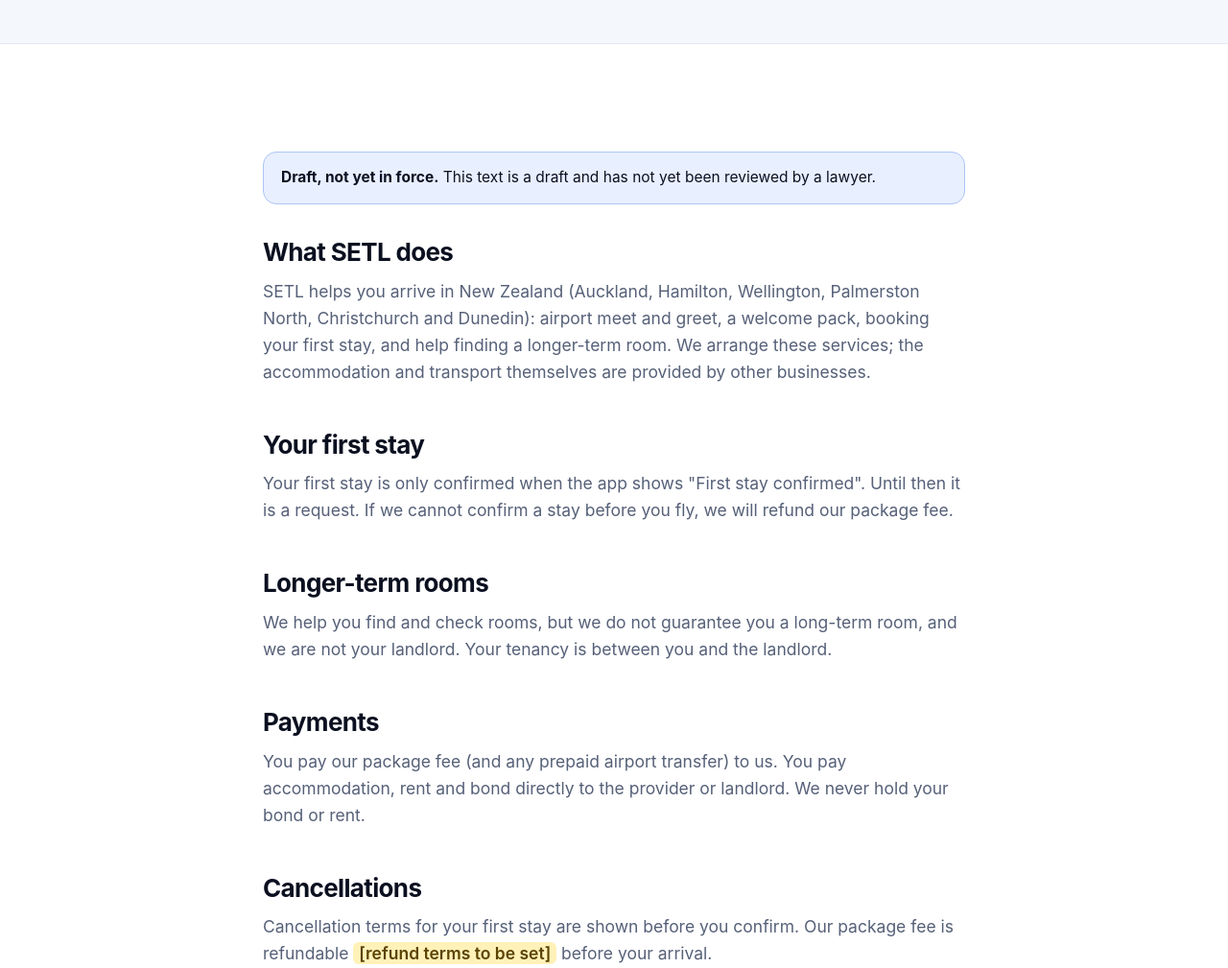
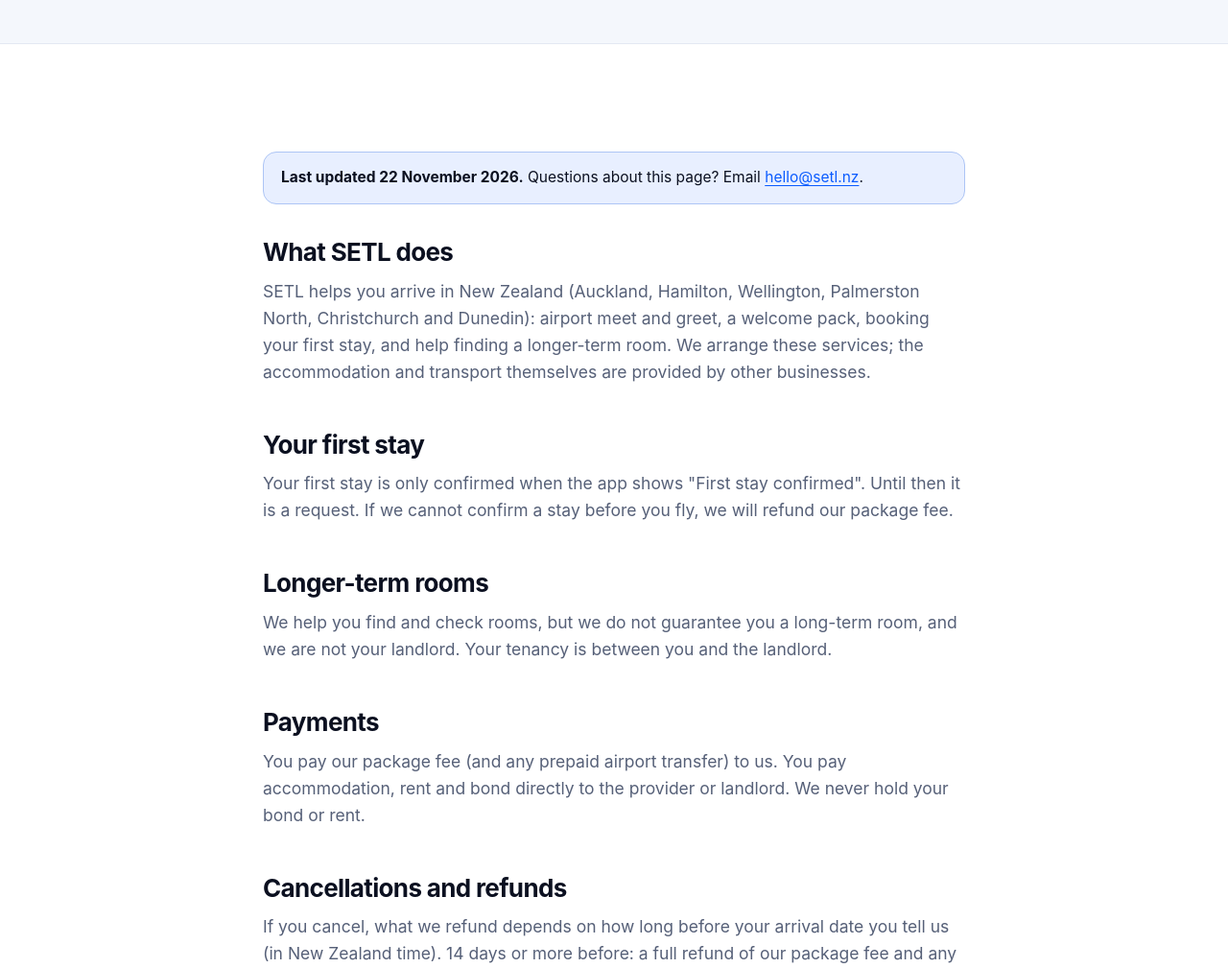
Before and after one commit to jonty-afk/setl-website, a plain HTML site: page terms/index.html in a window 1280 px wide. Shown: the part 291-1300 px from the top of the page at 96% size. Drawn offline with Linux system fonts and the light colour scheme.

Commit message:
Update website

```diff
--- a/terms/index.html
+++ b/terms/index.html
@@ -68,7 +68,7 @@
 </section>
 <section class="section">
   <div class="container narrow prose">
-    <p class="draft-note" role="note"><strong>Draft, not yet in force.</strong> This text is a draft and has not yet been reviewed by a lawyer.</p>
+    <p class="draft-note" role="note"><strong>Last updated 22 November 2026.</strong> Questions about this page? Email <a href="mailto:hello@setl.nz">hello@setl.nz</a>.</p>
 
       <section class="legal-section">
         <h2>What SETL does</h2>
@@ -91,8 +91,8 @@
       </section>
 
       <section class="legal-section">
-        <h2>Cancellations</h2>
-        <p>Cancellation terms for your first stay are shown before you confirm. Our package fee is refundable <mark class="todo">[refund terms to be set]</mark> before your arrival.</p>
+        <h2>Cancellations and refunds</h2>
+        <p>If you cancel, what we refund depends on how long before your arrival date you tell us (in New Zealand time). 14 days or more before: a full refund of our package fee and any prepaid transfer. 7 to 13 days before: half of them back. Less than 7 days before: no refund. Whenever we cannot confirm a first stay before you fly, you get a full refund, however late it is. Your first stay is paid to the host, so its cancellation terms are the host's; we show them to you before you confirm. To cancel, message us in the app or email hello@setl.nz. Refunds go back to the way you paid, within 10 working days.</p>
       </section>
 
       <section class="legal-section">
```
Also changed, not shown: faq/index.html (+4 -0 lines), privacy/index.html (+1 -1 lines).
